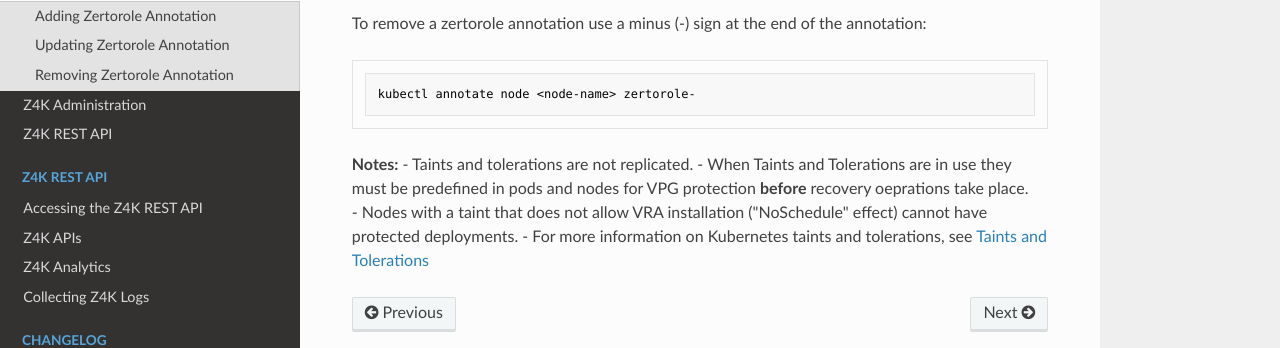
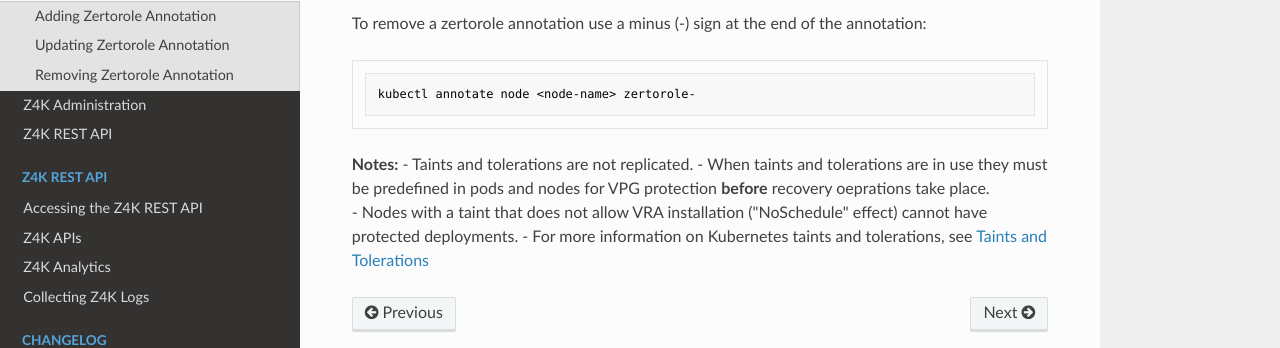
Before and after one commit to ZertoPublic/Z4K, an MkDocs documentation site: the page built from docs/TaintsandTolerations.md, in a window 1280 px wide and 900 px high, scrolled down 525 px. Shown: the part 474-822 px from the top of the window. Built offline with MkDocs 1.6.1, drawn with Linux system fonts in a browser that asks for light colours.

```diff
--- a/docs/TaintsandTolerations.md
+++ b/docs/TaintsandTolerations.md
@@ -44,6 +44,6 @@ kubectl annotate node <node-name> zertorole-
 
 **Notes:**
 - Taints and tolerations are not replicated.
-- When Taints and Tolerations are in use they must be predefined in pods and nodes for VPG protection **before** recovery oeprations take place.
+- When taints and tolerations are in use they must be predefined in pods and nodes for VPG protection **before** recovery oeprations take place.
 - Nodes with a taint that does not allow VRA installation ("NoSchedule" effect) cannot have protected deployments.
 - For more information on Kubernetes taints and tolerations, see [Taints and Tolerations](https://kubernetes.io/docs/concepts/scheduling-eviction/taint-and-toleration/)
```
